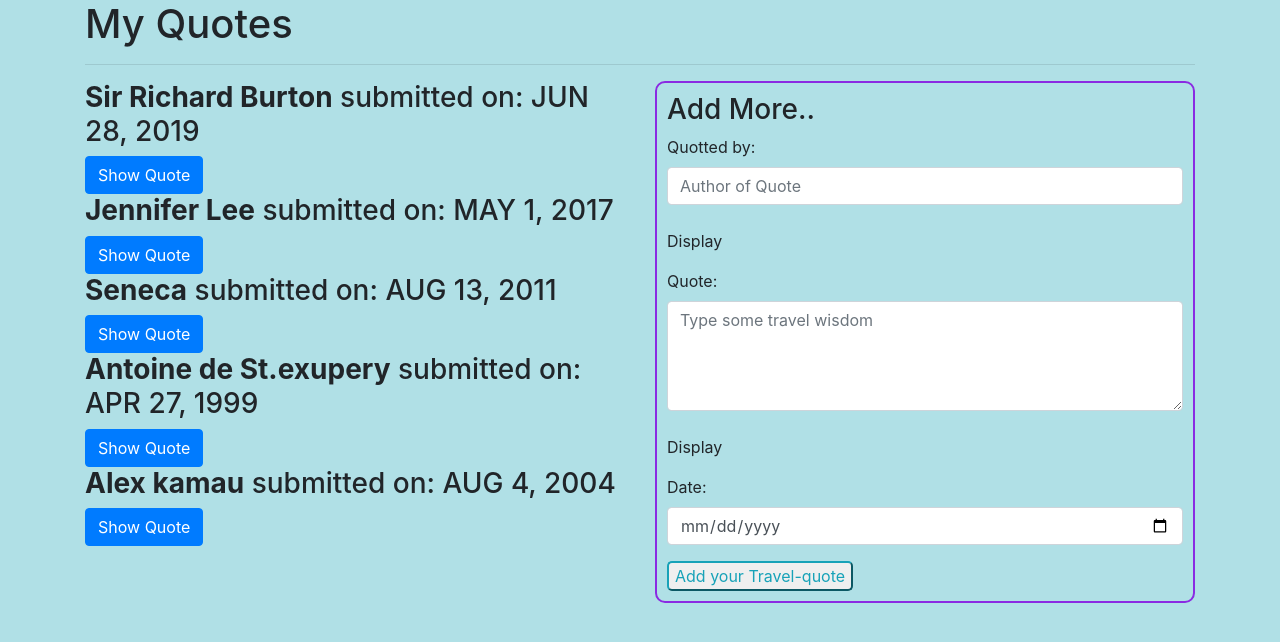
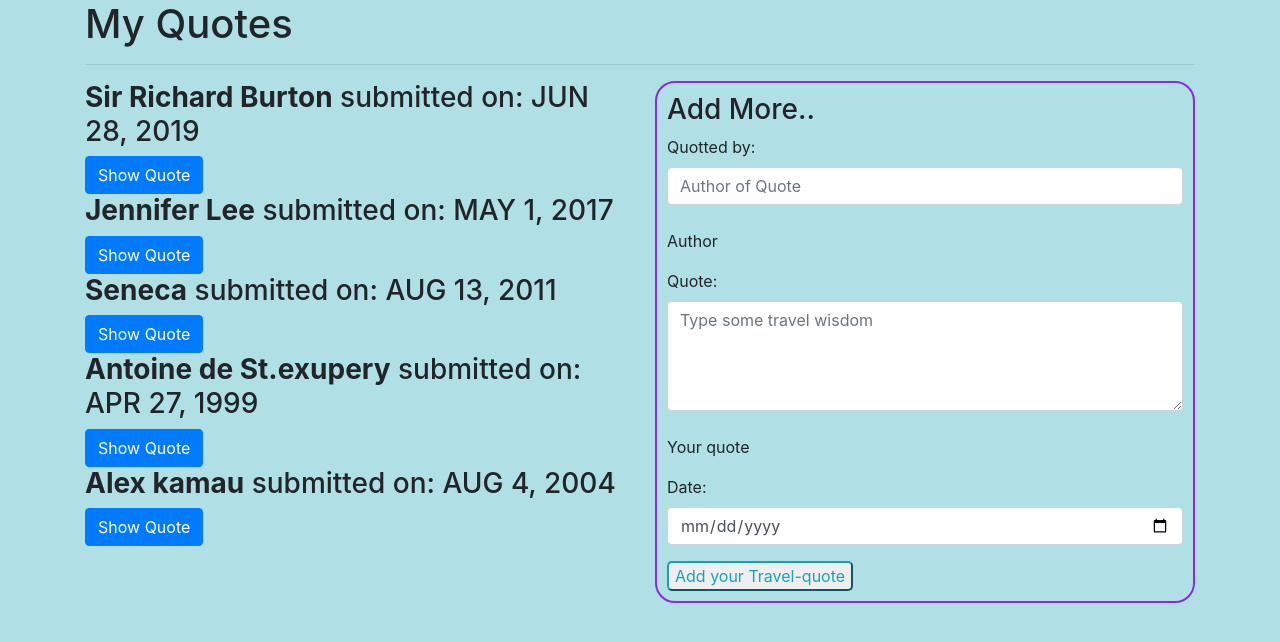
Before and after one commit to dan-jugz/travelQuote, an Angular app: page / in a window 1280 px wide. Shown: the top 642 px of the page. Built offline with nearby package versions, Linux system fonts and the light colour scheme.

Commit message:
add styling and correcting various fields

```diff
--- a/src/app/quote-details/quote-details.component.css
+++ b/src/app/quote-details/quote-details.component.css
@@ -1,4 +1,4 @@
 #form{
-    padding : 10px ;
+    padding : 10px ,20px ;
 
 }
--- a/src/app/quote-form/quote-form.component.css
+++ b/src/app/quote-form/quote-form.component.css
@@ -1,6 +1,6 @@
 #form{
     border:2px solid blueviolet;
-    border-radius: 10px;
+    border-radius: 20px;
     padding: 10px;
     margin : 10px,20px
 }
--- a/src/app/quote-form/quote-form.component.html
+++ b/src/app/quote-form/quote-form.component.html
@@ -9,7 +9,7 @@
         <div [hidden]="name.valid || name.pristine" class="alert alert-danger">
           <p>author is required</p>
         </div>
-        Display {{newQuote.name}}
+        Author {{newQuote.name}}
       </div>
       <div class="form-group">
         <label for="description">Quote:</label>
@@ -20,7 +20,7 @@
         <div [hidden]="description.valid || description.pristine" class="alert alert-danger">
           <p> Quote is Required</p>
         </div>
-        Display{{newQuote.description}}
+        Your quote{{newQuote.description}}
       </div>
       <div class="form-group">
         <label for="complete">Date:</label>
```
